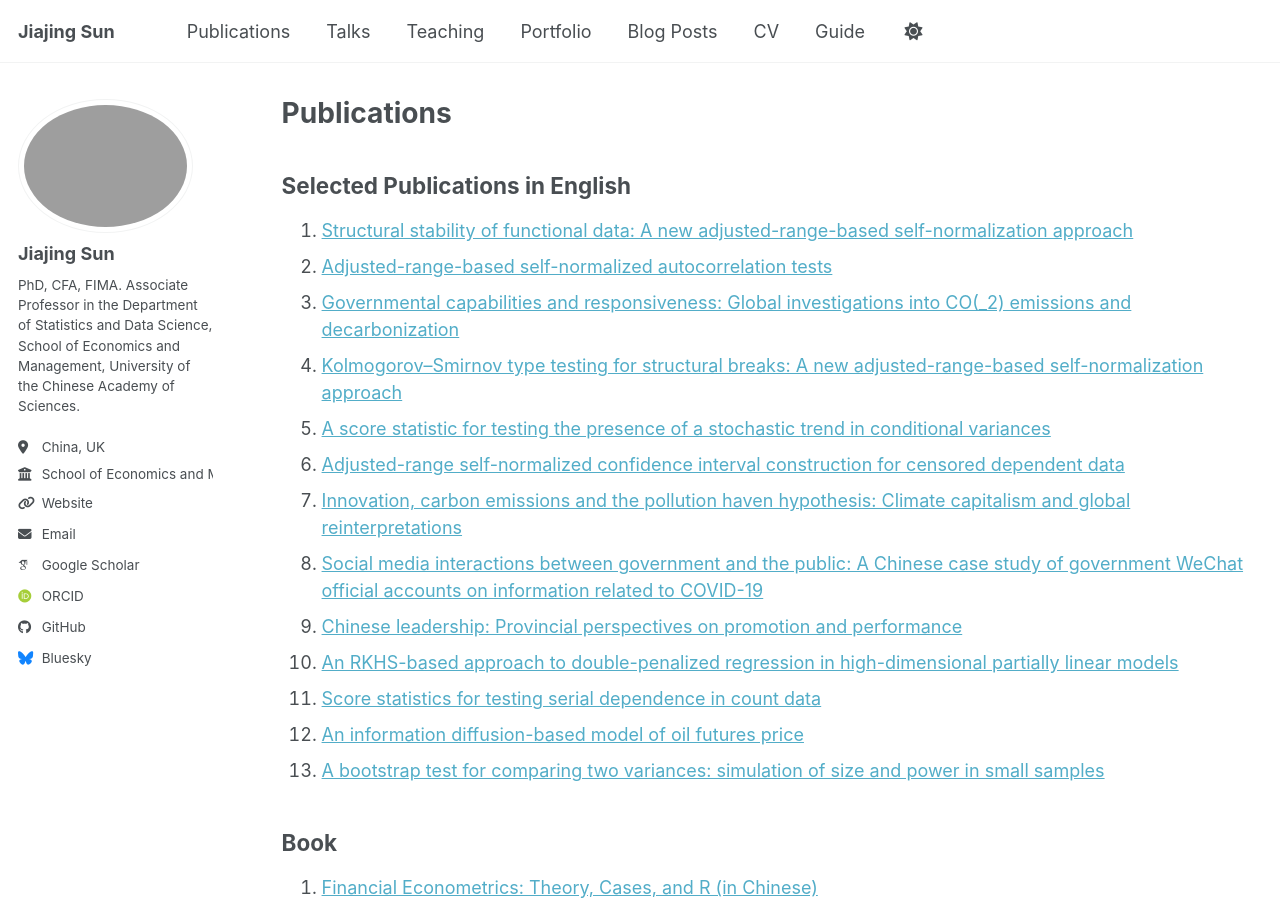
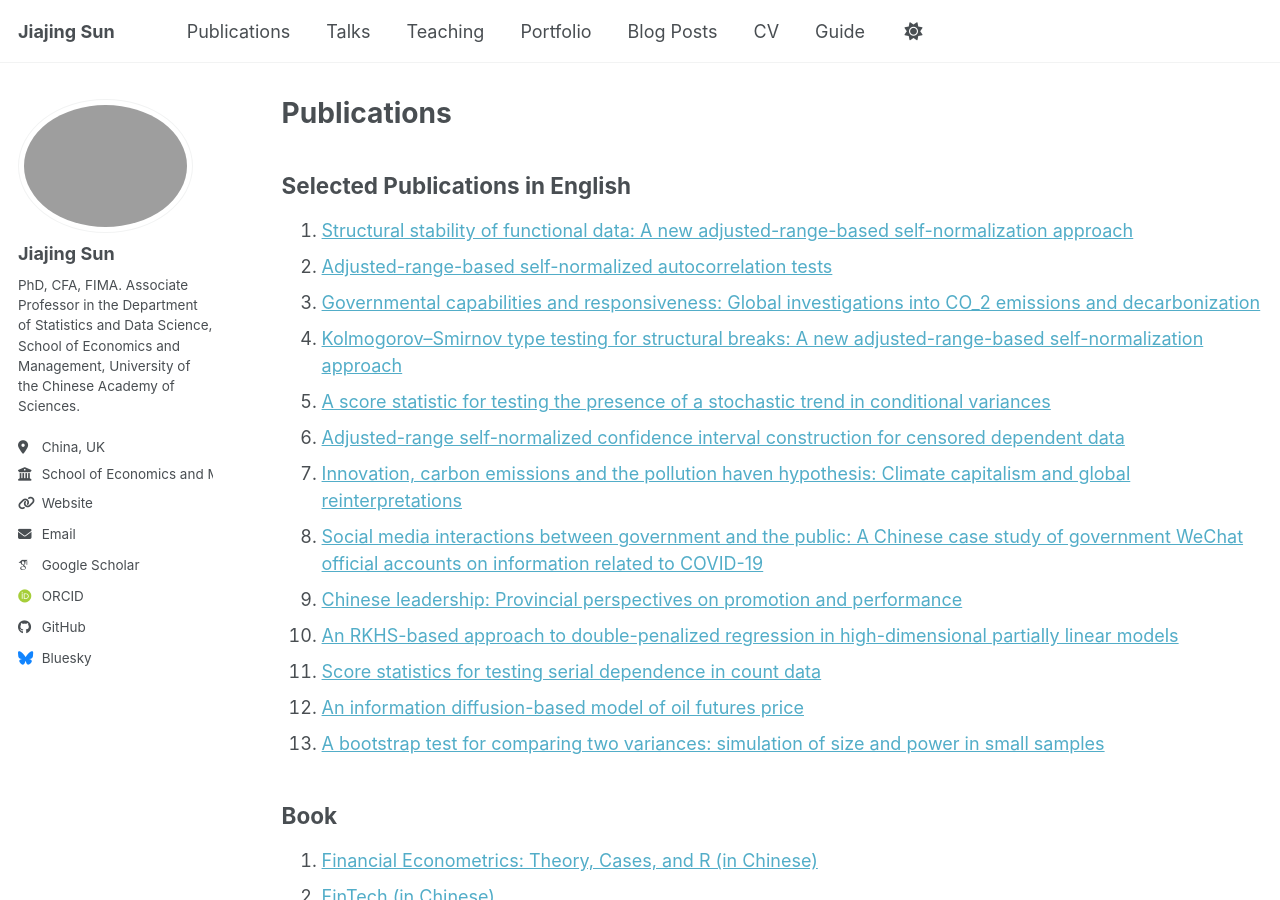
Before and after one commit to Jiajing-Sun/jiajing-sun.github.io, a Jekyll site: the page built from publications.md, in a window 1280 px wide and 900 px high. Built offline with Jekyll 4.4.1, drawn with Linux system fonts in a browser that asks for light colours; some web fonts are replaced; a script bundle is joined from its source files by our own code; library files that are not in the unit come from our copies.

```diff
--- a/publications.md
+++ b/publications.md
@@ -10,7 +10,7 @@ author_profile: true  # Ensure this is set to true
 
 1. [Structural stability of functional data: A new adjusted-range-based self-normalization approach](./paper-1)
 2. [Adjusted-range-based self-normalized autocorrelation tests](./paper-2)
-3. [Governmental capabilities and responsiveness: Global investigations into CO(_2) emissions and decarbonization](./paper-3)
+3. [Governmental capabilities and responsiveness: Global investigations into CO_2 emissions and decarbonization](./paper-3)
 4. [Kolmogorov–Smirnov type testing for structural breaks: A new adjusted-range-based self-normalization approach](./paper-4)
 5. [A score statistic for testing the presence of a stochastic trend in conditional variances](./paper-5)
 6. [Adjusted-range self-normalized confidence interval construction for censored dependent data](./paper-6)
```
